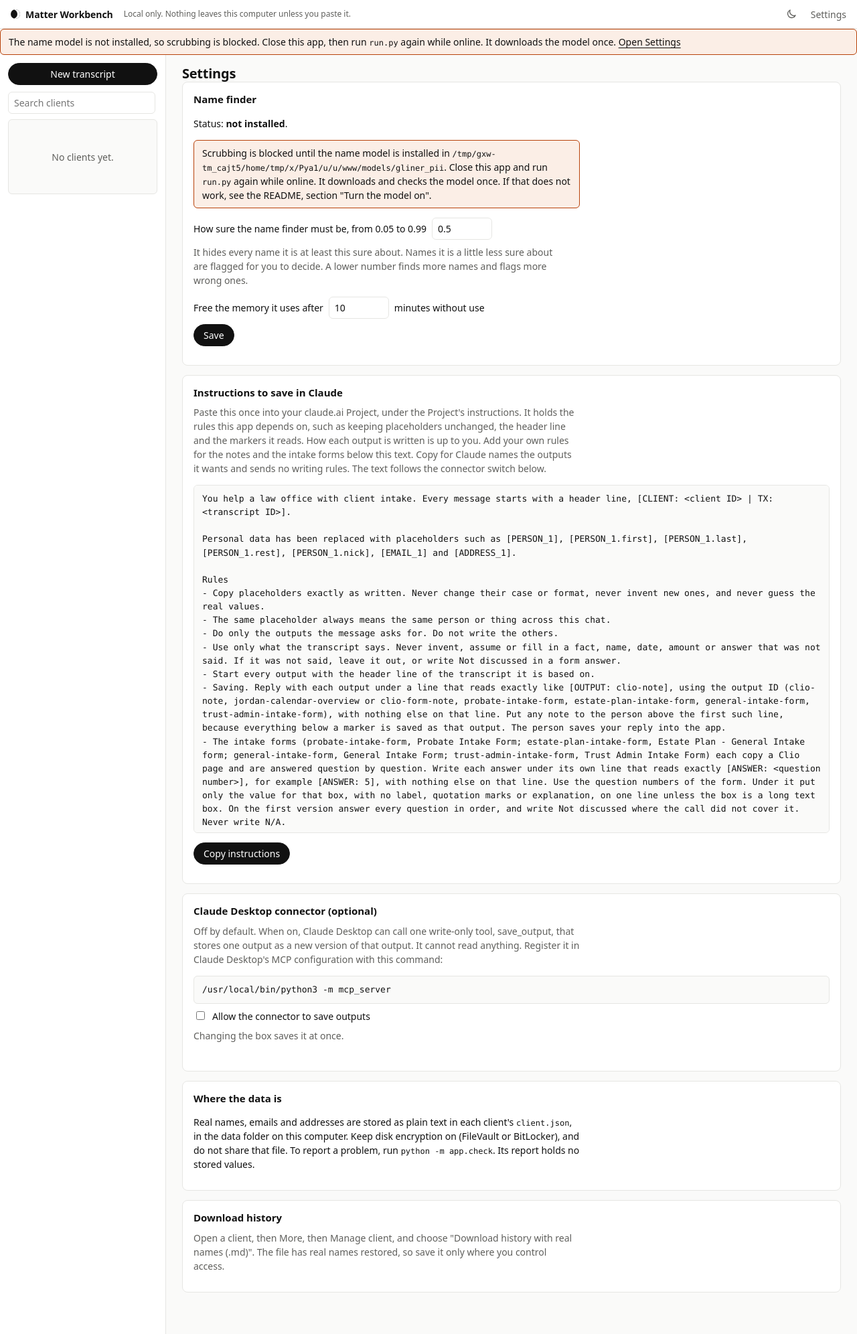
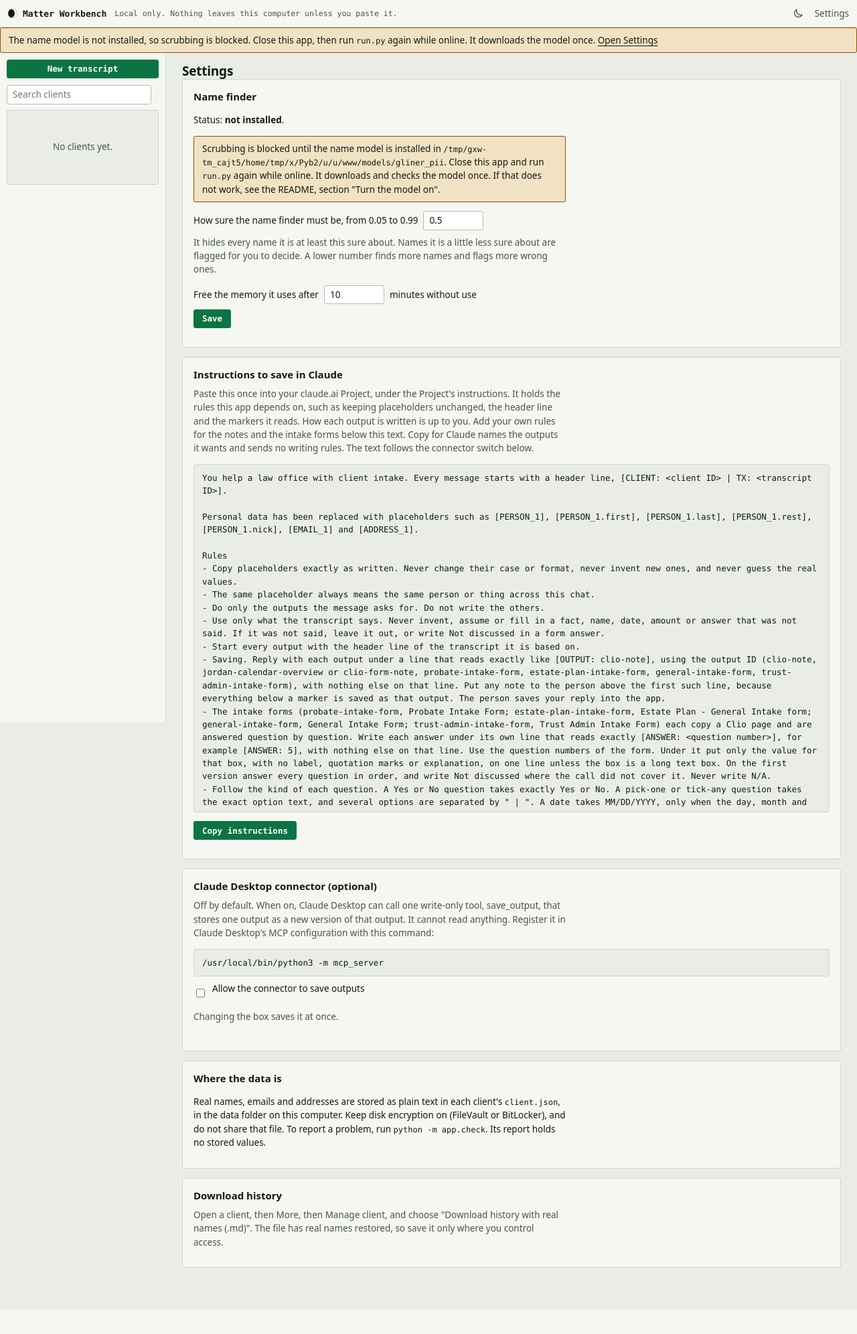
Before and after one commit to eaviguilla/matter-workbench, a FastAPI app: page /settings in a window 1280 px wide. Shown: the whole page at 67% size. After the commit the page ends 1955 px from the top, so only its background shows below. Run offline with FastAPI, Linux system fonts and the light colour scheme; some libraries are stand-ins or nearby versions.

Commit message:
feat: restyle the app as a compact slate console with a jump bar of filled and empty squares
Co-Authored-By: Claude Sonnet 5.5 <noreply@anthropic.com>

```diff
--- a/app/web/static/style.css
+++ b/app/web/static/style.css
@@ -1,36 +1,39 @@
-/* Ledger design system. Chrome is ink on white. Blue marks placeholders (the data), orange marks things that need a decision. */
+/* Slate Console design system. A compact tool console: ruled rows, mono labels, one green signal. Blue marks placeholders, amber marks things that need a decision. */
 :root {
-  --bg: #fafaf9; --panel: #ffffff; --line: #e6e6e3; --text: #111111; --muted: #5f5f5c;
-  --soft: #f1f1ee; --active: #efefec; --grey-btn: #e5e5e2;
-  --accent: #111111; --accent-text: #ffffff;
-  --data: #1d5fbf; --signal: #b8420a; --signal-bg: #fbeee6;
-  --danger: #b8420a; --warn-bg: var(--signal-bg); --warn-text: var(--signal); --err-bg: var(--signal-bg); --ok: #111111;
-  --radius: 6px; --font: system-ui, -apple-system, "Segoe UI", sans-serif; --mono: ui-monospace, "SF Mono", "Cascadia Mono", Consolas, monospace;
+  --bg: #e9ece7; --panel: #f6f7f3; --line: #cfd5cb; --text: #101a14; --muted: #44554a;
+  --soft: #dfe3dc; --active: #dfe3dc; --grey-btn: #d7ddd3;
+  --accent: #0c7443; --accent-text: #ffffff; --accent-soft: #d3e9dc;
+  --data: #0a5fa0; --signal: #8a5300; --signal-bg: #f2e2c4;
+  --danger: #a52f22; --warn-bg: var(--signal-bg); --warn-text: var(--signal); --err-bg: var(--signal-bg); --ok: #0c7443;
+  --line-2: #b4bdb0; --raise: #ffffff;
+  --radius: 3px; --font: system-ui, -apple-system, "Segoe UI", "Helvetica Neue", Arial, sans-serif; --mono: ui-monospace, "SF Mono", "Cascadia Mono", "Roboto Mono", Menlo, Consolas, "Liberation Mono", monospace;
 }
 @media (prefers-color-scheme: dark) {
   :root:not([data-theme="light"]) {
-    --bg: #0d0d0e; --panel: #131314; --line: #29292b; --text: #f1f1ef; --muted: #9a9a96;
-    --soft: #222224; --active: #1c1c1e; --grey-btn: #2b2b2d;
-    --accent: #f1f1ef; --accent-text: #111111;
-    --data: #7aa7ee; --signal: #f08a4b; --signal-bg: #2e1d12;
-    --danger: #f08a4b; --ok: #f1f1ef;
+  --bg: #151a21; --panel: #1c2128; --line: #333a43; --text: #e6eee8; --muted: #8794a1;
+  --soft: #262c34; --active: #262c34; --grey-btn: #2d343c;
+  --accent: #57ab5a; --accent-text: #06170a; --accent-soft: #14361f;
+  --data: #6cb6ff; --signal: #e0a53a; --signal-bg: #352a0f;
+  --danger: #ff7b72; --ok: #57ab5a;
+  --line-2: #444c56; --raise: #262c34;
   }
 }
 :root[data-theme="dark"] {
-  --bg: #0d0d0e; --panel: #131314; --line: #29292b; --text: #f1f1ef; --muted: #9a9a96;
-  --soft: #222224; --active: #1c1c1e; --grey-btn: #2b2b2d;
-  --accent: #f1f1ef; --accent-text: #111111;
-  --data: #7aa7ee; --signal: #f08a4b; --signal-bg: #2e1d12;
-  --danger: #f08a4b; --ok: #f1f1ef;
+  --bg: #151a21; --panel: #1c2128; --line: #333a43; --text: #e6eee8; --muted: #8794a1;
+  --soft: #262c34; --active: #262c34; --grey-btn: #2d343c;
+  --accent: #57ab5a; --accent-text: #06170a; --accent-soft: #14361f;
+  --data: #6cb6ff; --signal: #e0a53a; --signal-bg: #352a0f;
+  --danger: #ff7b72; --ok: #57ab5a;
+  --line-2: #444c56; --raise: #262c34;
 }
-* { box-sizing: border-box; }
 :root { color-scheme: light dark; accent-color: var(--accent); }
 :root[data-theme="light"] { color-scheme: light; }
 :root[data-theme="dark"] { color-scheme: dark; }
+* { box-sizing: border-box; }
 ::selection { background: var(--accent); color: var(--accent-text); }
 textarea, input { caret-color: var(--accent); }
 * { scrollbar-color: var(--line) transparent; }
-body { margin: 0; background: var(--bg); color: var(--text); font: 14px/1.5 var(--font); }
+body { margin: 0; background: var(--bg); color: var(--text); font: 13.5px/1.5 var(--font); }
 a { color: inherit; text-underline-offset: 3px; }
 h1 { overflow-wrap: anywhere; font-size: 20px; margin: 0; font-weight: 620; letter-spacing: -.012em; line-height: 1.2; }
 h2 { font-size: 15px; margin: 0 0 8px; font-weight: 620; }
@@ -77,16 +80,16 @@ main { padding: 16px 24px 48px; max-width: 1100px; }
 main p { max-width: 72ch; }
 h1, h2, h3 { text-wrap: balance; }
 table, input, .cid { font-variant-numeric: tabular-nums; }
-section { background: var(--panel); border: 1px solid var(--line); border-radius: 8px; padding: 14px 16px; margin: 0 0 14px; }
+section { background: var(--panel); border: 1px solid var(--line); border-radius: var(--radius); padding: 14px 16px; margin: 0 0 14px; }
 .wshead { display: flex; justify-content: space-between; margin-bottom: 8px; }
 .sub { margin: 2px 0 0; color: var(--muted); }
 .tabs { display: flex; gap: 6px; border-bottom: 1px solid var(--line); margin-bottom: 14px; }
 .tabs a { padding: 8px 12px; text-decoration: none; color: var(--muted); border-bottom: 2px solid transparent; }
 .tabs a.on { color: var(--text); border-bottom-color: var(--text); font-weight: 600; }
-input, select, textarea, button, .button { font: inherit; }
+input, select, textarea { font: inherit; }
 input, select, textarea { padding: 5px 8px; border: 1px solid var(--line); border-radius: var(--radius); background: var(--panel); color: var(--text); }
 textarea { width: 100%; font-family: var(--mono); font-size: 13px; resize: vertical; }
-button, .button { display: inline-block; padding: 5px 14px; border: 1px solid var(--accent); border-radius: 999px; font-weight: 520; background: var(--accent); color: var(--accent-text); cursor: pointer; text-decoration: none; }
+button, .button { display: inline-block; padding: 4px 12px; min-height: 28px; border: 1px solid var(--accent); border-radius: var(--radius); font: 600 12.5px/1.4 var(--mono); background: var(--accent); color: var(--accent-text); cursor: pointer; text-decoration: none; }
 button.secondary, .button.secondary { background: var(--grey-btn); color: var(--text); border-color: transparent; }
 button.danger { background: transparent; color: var(--signal); border-color: var(--signal); }
 button:disabled { opacity: .45; cursor: not-allowed; }
@@ -136,7 +139,7 @@ td.num, th.num { text-align: right; }
 .rowactions form:last-child { margin-bottom: 0; }
 .rowactions select { flex: 1 1 8rem; min-width: 0; max-width: 14rem; }
 code { font-family: var(--mono); font-size: 12px; }
-.status { padding: 1px 9px; border-radius: 999px; font-size: 12px; font-weight: 520; background: none; border: 1px solid var(--line); color: var(--text); }
+.status { padding: 1px 9px; border-radius: var(--radius); font-size: 12px; font-weight: 520; background: none; border: 1px solid var(--line); color: var(--text); }
 .status-draft { color: var(--signal); border-color: var(--signal); }
 .status-msg { color: var(--muted); }
 /* The small Scrub 'text' control that follows a text selection. */
@@ -187,7 +190,7 @@ button.linkbtn { background: none; border: 0; padding: 0; color: var(--text); fo
 .diff mark.w-del { background: color-mix(in srgb, var(--signal) 32%, transparent); text-decoration: line-through; }
 .flagrow { display: flex; align-items: center; gap: 12px; margin-top: 4px; }
 .flagrow label.check { align-items: center; margin: 0; }
-details.hideout { background: var(--panel); border: 1px solid var(--line); border-radius: 8px; padding: 10px 16px; margin: 0 0 14px; }
+details.hideout { background: var(--panel); border: 1px solid var(--line); border-radius: var(--radius); padding: 10px 16px; margin: 0 0 14px; }
 details.hideout > summary { cursor: pointer; font-weight: 620; font-size: 15px; }
 details.hideout[open] > summary { margin-bottom: 8px; }
 .hideout .hidesec { border: 0; padding: 0; margin: 0; background: none; }
@@ -234,7 +237,7 @@ textarea[data-grow] { resize: none; width: 100%; box-sizing: border-box; }   /*
 .flagbox .askplace .choice label { display: inline-flex; align-items: center; gap: 4px; }
 .hidlines { margin-top: 6px; }
 .hidline { margin: 4px 0 0; font-size: 13px; color: var(--muted); }
-details.transcript, .more details, details.request, section.request { background: var(--panel); border: 1px solid var(--line); border-radius: 8px; padding: 10px 16px; margin: 0 0 14px; }
+details.transcript, .more details, details.request, section.request { background: var(--panel); border: 1px solid var(--line); border-radius: var(--radius); padding: 10px 16px; margin: 0 0 14px; }
 details.transcript summary, .more > details > summary, details.request > summary { cursor: pointer; font-weight: 620; font-size: 15px; }
 details.transcript[open] > summary, .more > details[open] > summary, details.request[open] > summary { margin-bottom: 8px; }
 .more details.inner { border: 0; border-top: 1px solid var(--line); border-radius: 0; padding: 10px 0 0; margin: 10px 0 0; background: none; }
@@ -274,8 +277,8 @@ a.arrow:hover { background: var(--soft); }
 .titleform .inline { display: flex; gap: 8px; max-width: 520px; }
 .titleform .inline input { flex: 1; min-width: 0; }
 .titleedit p { margin: 6px 0 0; font-size: 12px; }
-.viewswitch { display: inline-flex; margin: 0 0 14px; border: 1px solid var(--line); border-radius: 999px; background: var(--panel); padding: 3px; gap: 2px; }
-.viewswitch a { padding: 5px 18px; border-radius: 999px; text-decoration: none; color: var(--muted); font-weight: 560; }
+.viewswitch { display: inline-flex; margin: 0 0 14px; border: 1px solid var(--line); border-radius: var(--radius); background: var(--panel); padding: 3px; gap: 2px; }
+.viewswitch a { padding: 5px 18px; border-radius: var(--radius); text-decoration: none; color: var(--muted); font-weight: 560; }
 .viewswitch a:hover { color: var(--text); }
 .viewswitch a.on { background: var(--accent); color: var(--accent-text); }
 .vctl { margin-top: 6px; }
@@ -381,7 +384,7 @@ section.request > h2 { margin: 0 0 8px; font-size: 15px; font-weight: 620; }
 }
 
 /* ---- scrubbing options under the transcript, in one row ----------------------------------------------- */
-.optrow { margin: 0 0 14px; padding: 10px 14px; background: var(--panel); border: 1px solid var(--line); border-radius: 8px; }
+.optrow { margin: 0 0 14px; padding: 10px 14px; background: var(--panel); border: 1px solid var(--line); border-radius: var(--radius); }
 .optrow fieldset { display: flex; flex-wrap: wrap; align-items: center; gap: 6px 18px; border: 0; padding: 0; margin: 0; min-width: 0; }
 .optrow legend { float: left; padding: 0; margin-right: 18px; font-weight: 620; font-size: 15px; line-height: 1.5; }
 .optrow label.check, .optrow label.check + label.check { display: inline-flex; align-items: center; margin: 0; }
@@ -433,12 +436,12 @@ section.col.folded, .fpanel.folded { align-self: start; }
 .abox textarea { width: 100%; box-sizing: border-box; font: 13px/1.55 var(--mono); }
 .aact { flex-wrap: nowrap; white-space: nowrap; align-items: center; margin: 0; }
 .arow.state-not_discussed pre.answer { color: var(--muted); }
-.abox pre.answer.ynpill { display: inline-block; min-width: 3.5rem; text-align: center; font: 600 13px/1.4 inherit; border-radius: 999px; padding: 4px 14px; }
+.abox pre.answer.ynpill { display: inline-block; min-width: 3.5rem; text-align: center; font: 600 13px/1.4 inherit; border-radius: var(--radius); padding: 4px 14px; }
 .abox pre.answer.ynpill-yes { border-color: var(--text); color: var(--text); }
 .abox pre.answer.ynpill-no { color: var(--muted); }
 .seg { display: inline-flex; flex-wrap: wrap; gap: 6px; }
 .seg input { position: absolute; opacity: 0; width: 1px; height: 1px; }
-.seg label { border: 1px solid var(--line); border-radius: 999px; padding: 4px 14px; font-size: 13px; line-height: 1.4; cursor: pointer; background: var(--bg); color: var(--muted); }
+.seg label { border: 1px solid var(--line); border-radius: var(--radius); padding: 4px 14px; font-size: 13px; line-height: 1.4; cursor: pointer; background: var(--bg); color: var(--muted); }
 .seg label:hover { border-color: var(--muted); }
 .seg input:checked + label { font-weight: 600; color: var(--text); border-color: currentColor; background: var(--panel, var(--bg)); }
 .seg input:focus-visible + label { outline: 2px solid var(--accent); outline-offset: 2px; }
@@ -477,3 +480,59 @@ section.col.folded, .fpanel.folded { align-self: start; }
   .aact { flex-wrap: wrap; white-space: normal; }
 }
 .requestbar .pick .pickgroup { clear: both; margin: 6px 0 4px; }
+
+
+/* ---- Slate Console skin: ruled rows, mono labels, 28px controls, filled squares for received outputs --- */
+.topbar { padding: 6px 12px; gap: 12px; }
+.brand { font: 700 13px var(--mono); letter-spacing: 0; }
+.local { font: 11.5px var(--mono); }
+.clients { padding: 10px; }
+.clients li a { padding: 5px 8px; }
+.clients li.current a { background: var(--accent-soft); box-shadow: inset 0 0 0 1px var(--accent); }
+.clients .cid, .cid, .poslabel, .fcount, .oldnote { font-family: var(--mono); }
+input, select, textarea { min-height: 28px; padding: 3px 8px; border-color: var(--line-2); background: var(--raise); }
+textarea { font-size: 12.5px; }
+section, .optrow, details.transcript, .more details, details.request, details.hideout { background: var(--panel); }
+h1 { font-size: 19px; }
+.tabs a, .viewswitch a { font-family: var(--mono); font-size: 12.5px; }
+.tabs a.on { border-bottom-color: var(--accent); }
+.viewswitch { padding: 2px; background: var(--bg); border-color: var(--line-2); }
+.viewswitch a { padding: 3px 14px; }
+button.secondary, .button.secondary { background: var(--grey-btn); color: var(--text); border-color: var(--line-2); }
+button.textbtn, a.textbtn, button.linkbtn { font-family: var(--mono); font-size: 12px; }
+.status { font: 600 11.5px var(--mono); padding: 1px 8px; }
+.colname, section.request > h2, .hideform legend { font: 700 13px var(--mono); }
+pre.text { background: var(--bg); border-color: var(--line); font-size: 12.5px; }
+.empty { background: var(--bg); }
+
+/* the jump bar: one chip per output, a filled square once it has a version, an empty one while it is waiting */
+.jump { position: sticky; top: 0; z-index: 3; display: flex; flex-wrap: wrap; align-items: center; gap: 6px; margin: 0 0 12px; padding: 6px 0; background: var(--bg); font-size: 12px; }
+.jump .jlabel { font: 11.5px var(--mono); color: var(--muted); margin-right: 2px; }
+.jchip { display: inline-flex; align-items: center; gap: 8px; height: 26px; padding: 0 9px; border: 1px solid var(--line-2); border-radius: var(--radius); background: var(--panel); color: var(--text); font: 500 12px var(--mono); text-decoration: none; }
+.jchip:hover { border-color: var(--accent); }
+.jchip.got::after, .jchip.wait::after { content: ""; width: 9px; height: 9px; flex: none; border: 1.5px solid var(--accent); border-radius: 2px; }
+.jchip.got::after { background: var(--accent); }
+.jchip.wait { color: var(--muted); }
+.jchip.wait::after { border-color: var(--muted); }
+.jchip.more { margin-left: auto; color: var(--muted); }
+
+/* intake form answers: ruled rows and selection buttons */
+.fpanel { padding: 10px 12px; }
+.arow { padding: 7px 0; gap: 4px 14px; }
+.arow:hover { background: color-mix(in srgb, var(--raise) 55%, transparent); }
+.qn { font-family: var(--mono); color: var(--accent); }
+.ahint { font-family: var(--mono); font-size: 11.5px; }
+.arow .aq { font-size: 13px; }
+.abox pre.answer { padding: 4px 8px; background: transparent; border-color: transparent; }
+.abox pre.answer.ynpill { border-radius: var(--radius); }
+.seg { gap: 4px; }
+.seg label { border-color: var(--line-2); border-radius: var(--radius); padding: 3px 12px; font-size: 12.5px; background: var(--raise); color: var(--muted); }
+.seg label:hover { border-color: var(--accent); color: var(--text); }
+.seg input:checked + label { background: var(--accent); border-color: var(--accent); color: var(--accent-text); font-weight: 600; }
+.seg input:disabled + label { opacity: .5; cursor: not-allowed; }
+.seg.stack { flex-direction: row; flex-wrap: wrap; }
+.aact button { min-height: 24px; padding: 0 10px; font-size: 11.5px; }
+.savebar { background: var(--panel); }
+@media (min-width: 721px) {
+  .clients { position: sticky; top: 0; align-self: start; height: 100vh; overflow-y: auto; }
+}
--- a/app/web/templates/_outputs_view.html
+++ b/app/web/templates/_outputs_view.html
@@ -4,7 +4,7 @@
 {% set forms_on = blocks|selectattr('on_page')|selectattr('is_form')|list %}
 <div class="outview" data-poll="/transcripts/{{ sel.id }}/latest" data-version="{{ total_versions }}">
 {% if text_on or forms_on %}
-<nav class="jump muted" aria-label="On this page">Jump to: {% for b in forms_on %}<a href="#out-{{ b.slug }}">{{ b.name }}</a>, {% endfor %}<a href="#request-more" data-ask-more="1">Request more outputs</a></nav>
+<nav class="jump muted" aria-label="On this page"><span class="jlabel">Jump to:</span> {% for b in text_on + forms_on %}<a class="jchip {{ 'got' if b.current else 'wait' }}" href="#out-{{ b.slug }}">{{ b.name }}<span class="sr"> ({{ 'received' if b.current else 'waiting' }})</span></a>{% endfor %}<a class="jchip more" href="#request-more" data-ask-more="1">Request more outputs</a></nav>
 {% else %}
 <p class="empty" role="status"><span><strong>Nothing asked for on this call yet.</strong> Tick outputs below and click Copy for Claude.</span></p>
 {% endif %}
```
